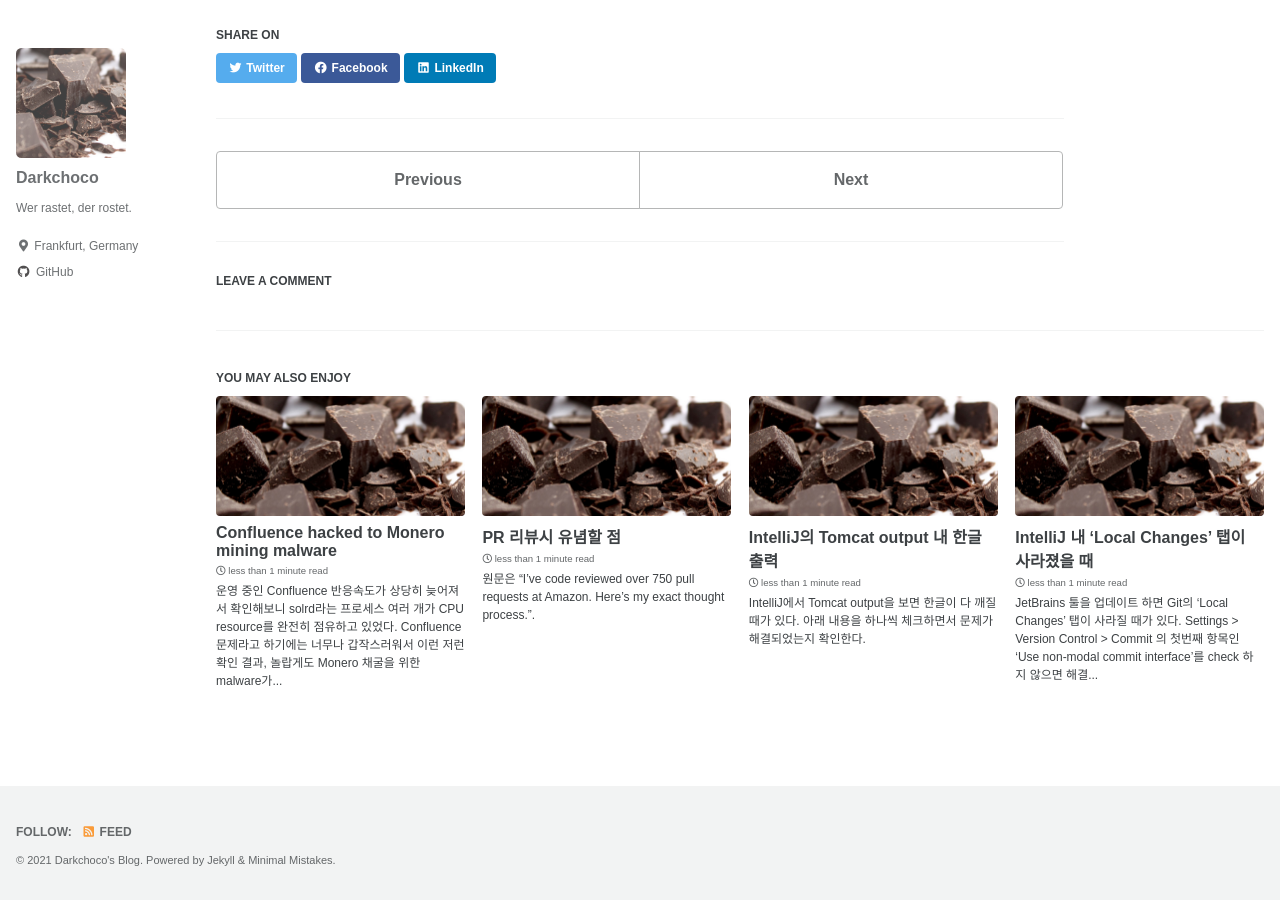
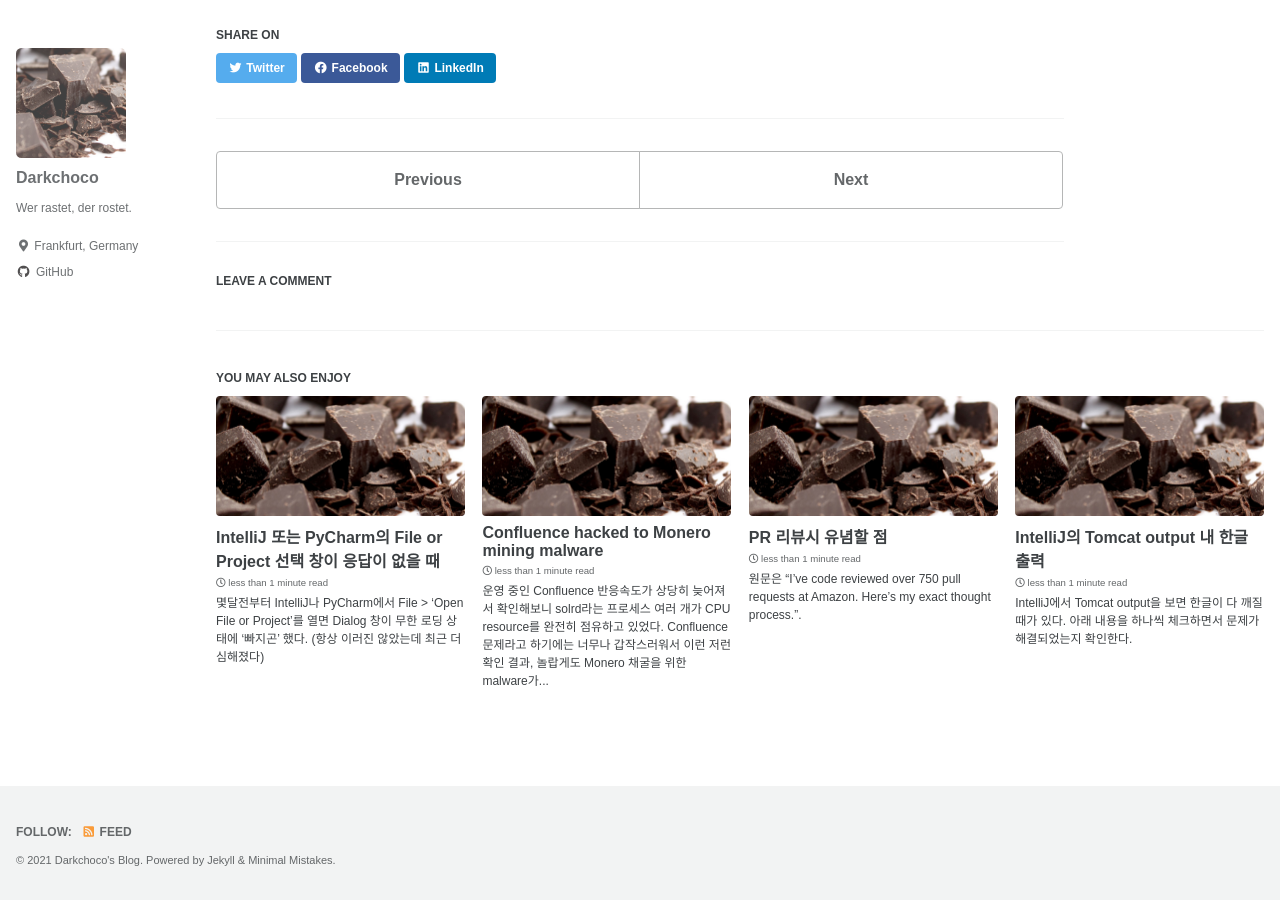
Before and after one commit to darkchoco/darkchoco.github.io, a Jekyll site: the page built from _posts/ci-cd-sw_testing/2021-09-03-git-category.md, in a window 1280 px wide and 900 px high, scrolled down 701 px. Built offline with Jekyll 4.4.1, drawn with Linux system fonts in a browser that asks for light colours; cached includes are drawn as plain includes; comment, search, counter and statistics services are not loaded.

Commit message:
main: IntelliJ 또는 PyCharm의 File or Project 선택 창이 응답이 없을 때.

````diff
--- /dev/null
+++ b/_posts/tools/2021-09-17-open-file-project-dialog-hangs.md
@@ -0,0 +1,21 @@
+---
+title: IntelliJ 또는 PyCharm의 File or Project 선택 창이 응답이 없을 때
+date: 2021-09-17 23:00
+categories: Tools
+tags: IntelliJ PyCharm
+// toc: true
+comments: true
+// author_profile: true
+---
+
+몇달전부터 IntelliJ나 PyCharm에서 File > 'Open File or Project'를 열면 Dialog 창이 무한 로딩 상태에 '빠지곤' 했다. (항상 이러진 않았는데 최근 더 심해졌다)
+
+이런 저런 방법들이 제기되고 있는데 아직 정확한 원인 또는 솔루션은 없는 것 같다.
+
+현재까지는 [윈도우즈의 native file chooser를 이용](https://youtrack.jetbrains.com/issue/IDEA-101218) 하는 것이 제일 확실하다.
+즉 Help > 'Edit Custom Properties'로 가서 아래 두 라인을 추가하고 IDE를 restart 한다.
+
+```
+sun.awt.windows.useCommonItemDialog=true
+ide.win.file.chooser.native=true
+```
````
Also changed, not shown: _posts/ci-cd-sw_testing/2021-09-03-git-category.md (+1 -1 lines), _posts/linux-cli-security/2021-09-08-confluence-hacked-to-monero-mining-malware.md (+1 -1 lines).
